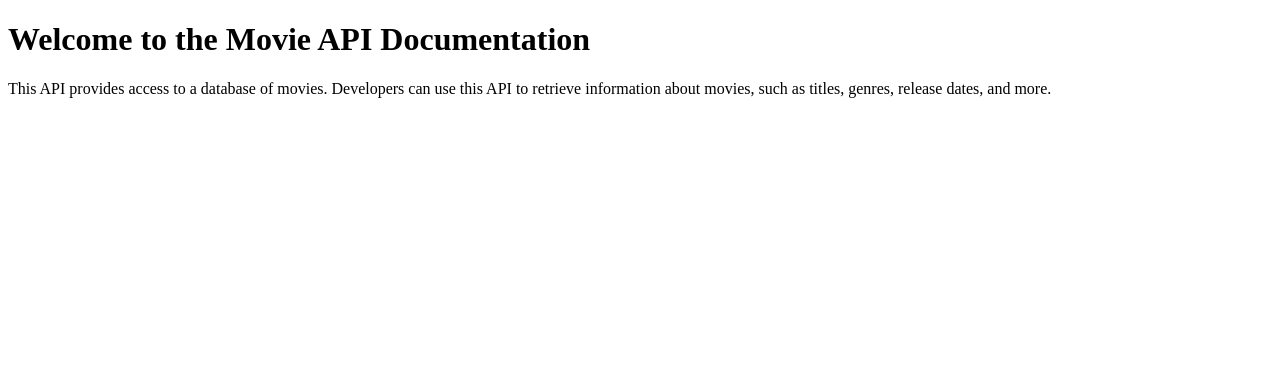
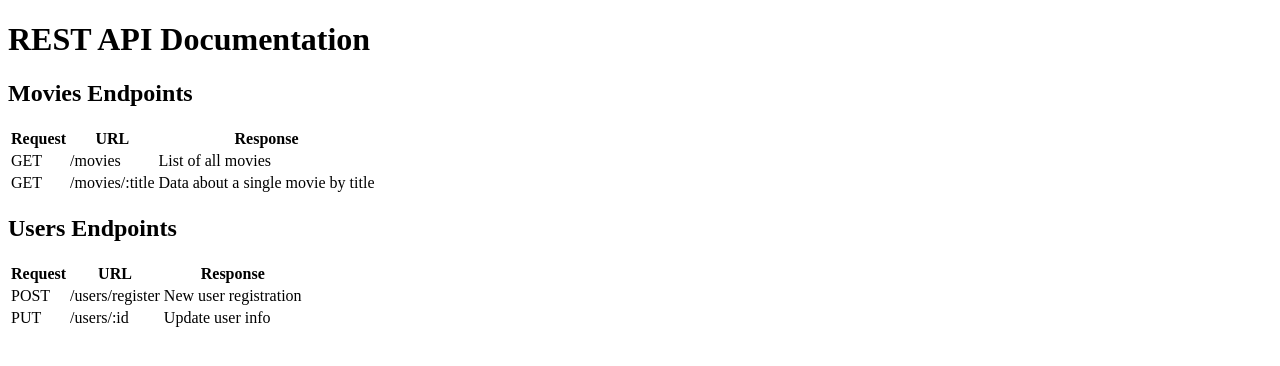
Before and after one commit to shiva-bagherifard/movie_api, a website: page public/documentation.html in a window 1280 px wide. Drawn offline with Linux system fonts and the light colour scheme.

Commit message:
updated documentation.html

```diff
--- a/public/documentation.html
+++ b/public/documentation.html
@@ -6,7 +6,45 @@
     <title>Movie API Documentation</title>
 </head>
 <body>
-    <h1>Welcome to the Movie API Documentation</h1>
-    <p>This API provides access to a database of movies. Developers can use this API to retrieve information about movies, such as titles, genres, release dates, and more.</p>
+    <h1>REST API Documentation</h1>
+    <h2>Movies Endpoints</h2>
+    <table>
+        <tr>
+            <th>Request</th>
+            <th>URL</th>
+            <th>Response</th>
+        </tr>
+        <tr>
+            <td>GET</td>
+            <td>/movies</td>
+            <td>List of all movies</td>
+        </tr>
+        <tr>
+            <td>GET</td>
+            <td>/movies/:title</td>
+            <td>Data about a single movie by title</td>
+        </tr>
+        <!-- Add rows for other movie-related endpoints -->
+    </table>
+
+    <h2>Users Endpoints</h2>
+    <table>
+        <tr>
+            <th>Request</th>
+            <th>URL</th>
+            <th>Response</th>
+        </tr>
+        <tr>
+            <td>POST</td>
+            <td>/users/register</td>
+            <td>New user registration</td>
+        </tr>
+        <tr>
+            <td>PUT</td>
+            <td>/users/:id</td>
+            <td>Update user info</td>
+        </tr>
+        <!-- Add rows for other user-related endpoints -->
+    </table>
 </body>
 </html>
```
